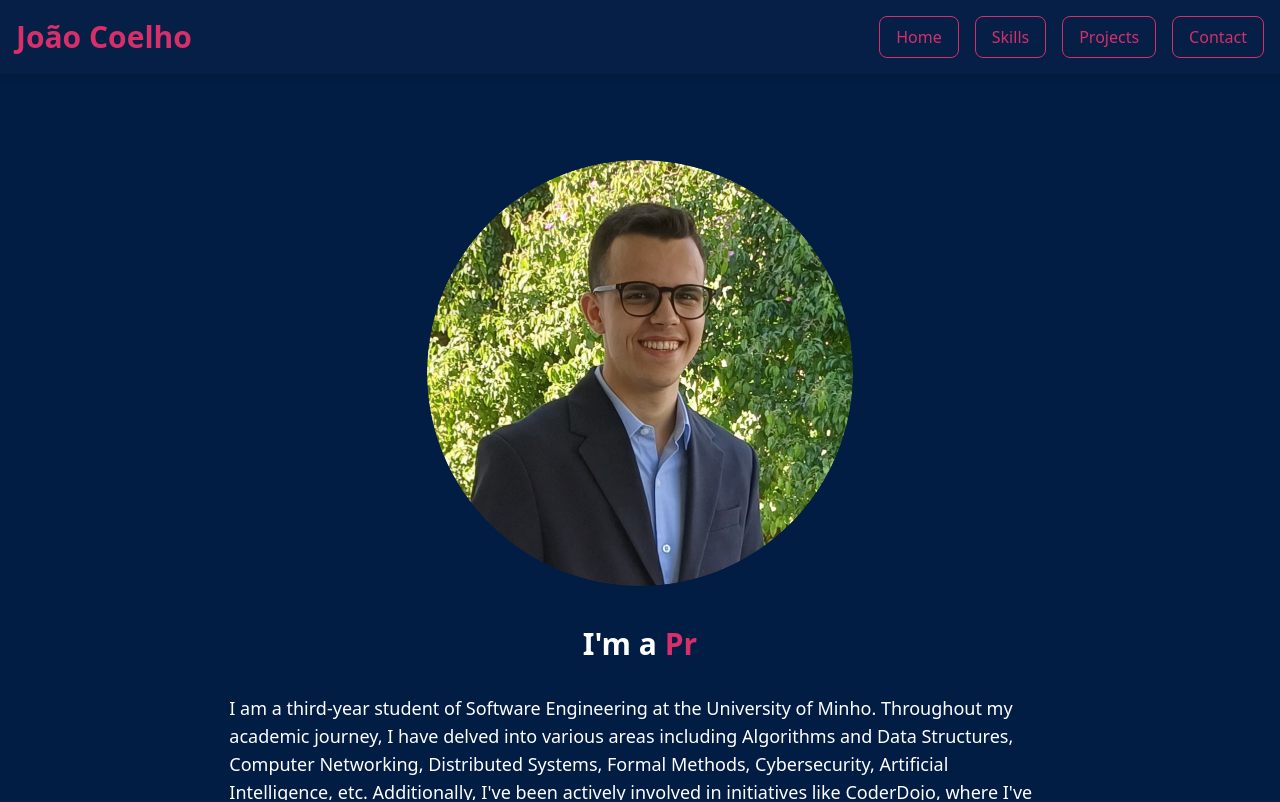
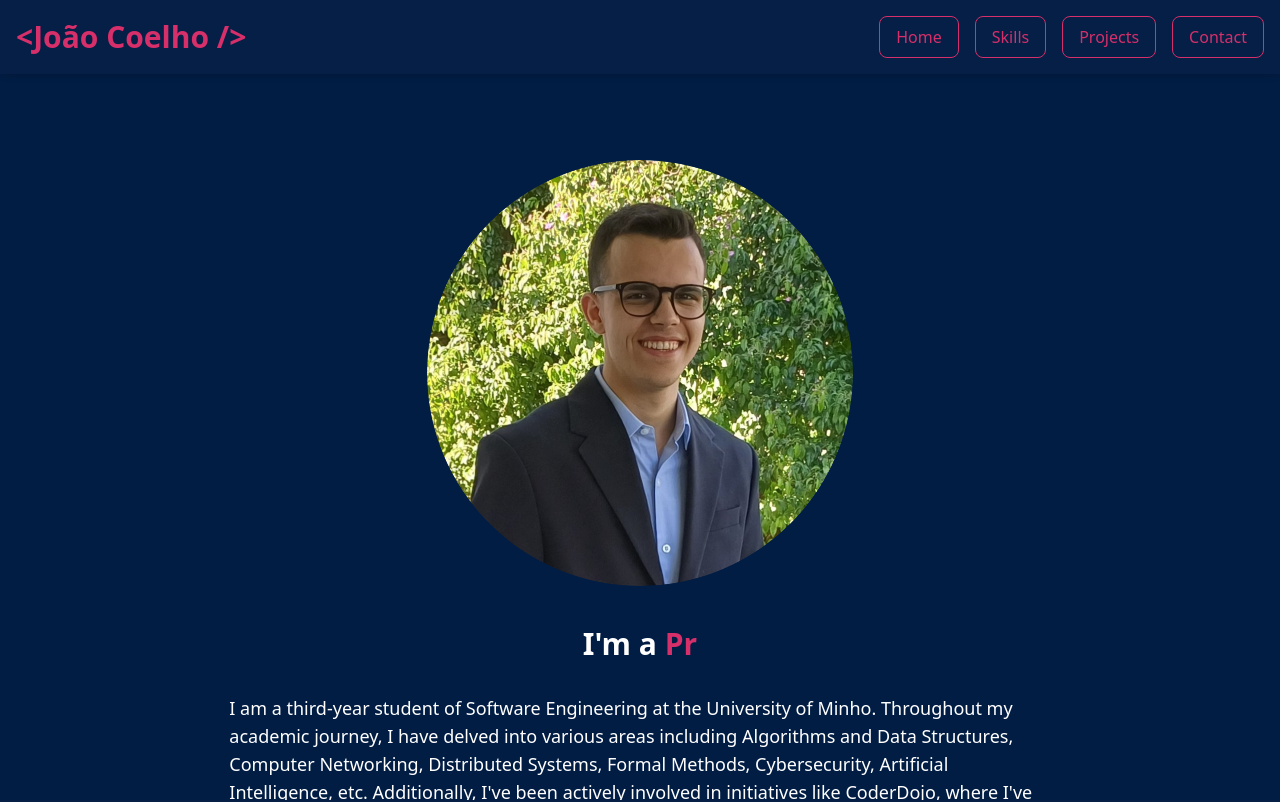
Before and after one commit to JoaoCoelho2003/bio, a Vue app: page / in a window 1280 px wide. Shown: the top 802 px of the page. Built offline with nearby package versions, Linux system fonts and the light colour scheme.

Commit message:
refactor: changed my name in the header

```diff
--- a/src/components/Header.vue
+++ b/src/components/Header.vue
@@ -1,7 +1,7 @@
 <template>
   <header class="flex justify-between items-center p-4 shadow-md z-50 bg-[#051f46]">
     <div>
-      <span class="text-[#d62f6a] font-bold text-2xl lg:text-3xl">João Coelho</span>
+      <span class="text-[#d62f6a] font-bold text-2xl lg:text-3xl">&lt;João Coelho /&gt;</span>
     </div>
     <div class="lg:hidden relative">
       <button @click="isMenuOpen = !isMenuOpen" class="text-[#d62f6a] focus:outline-none">
```
